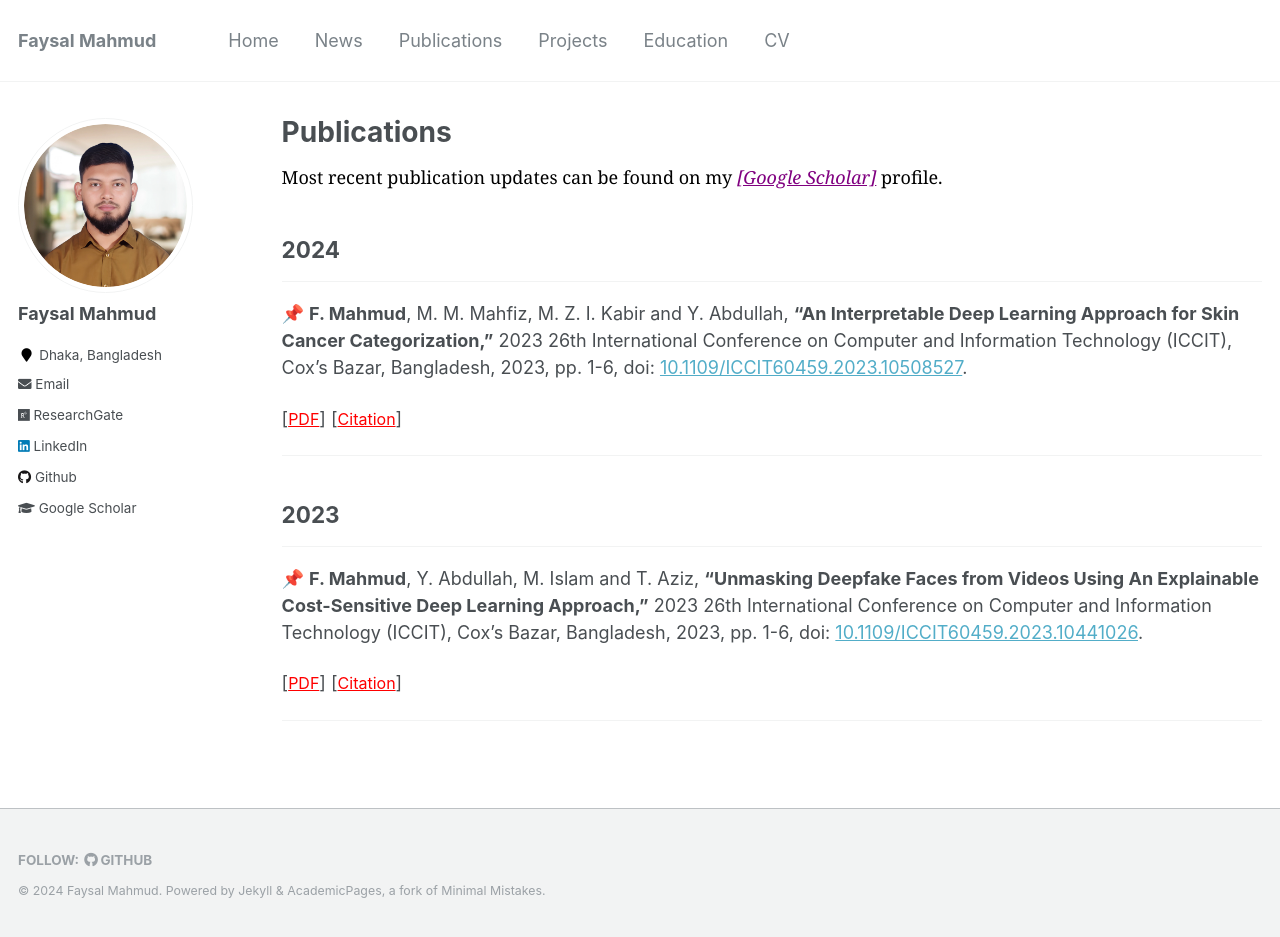
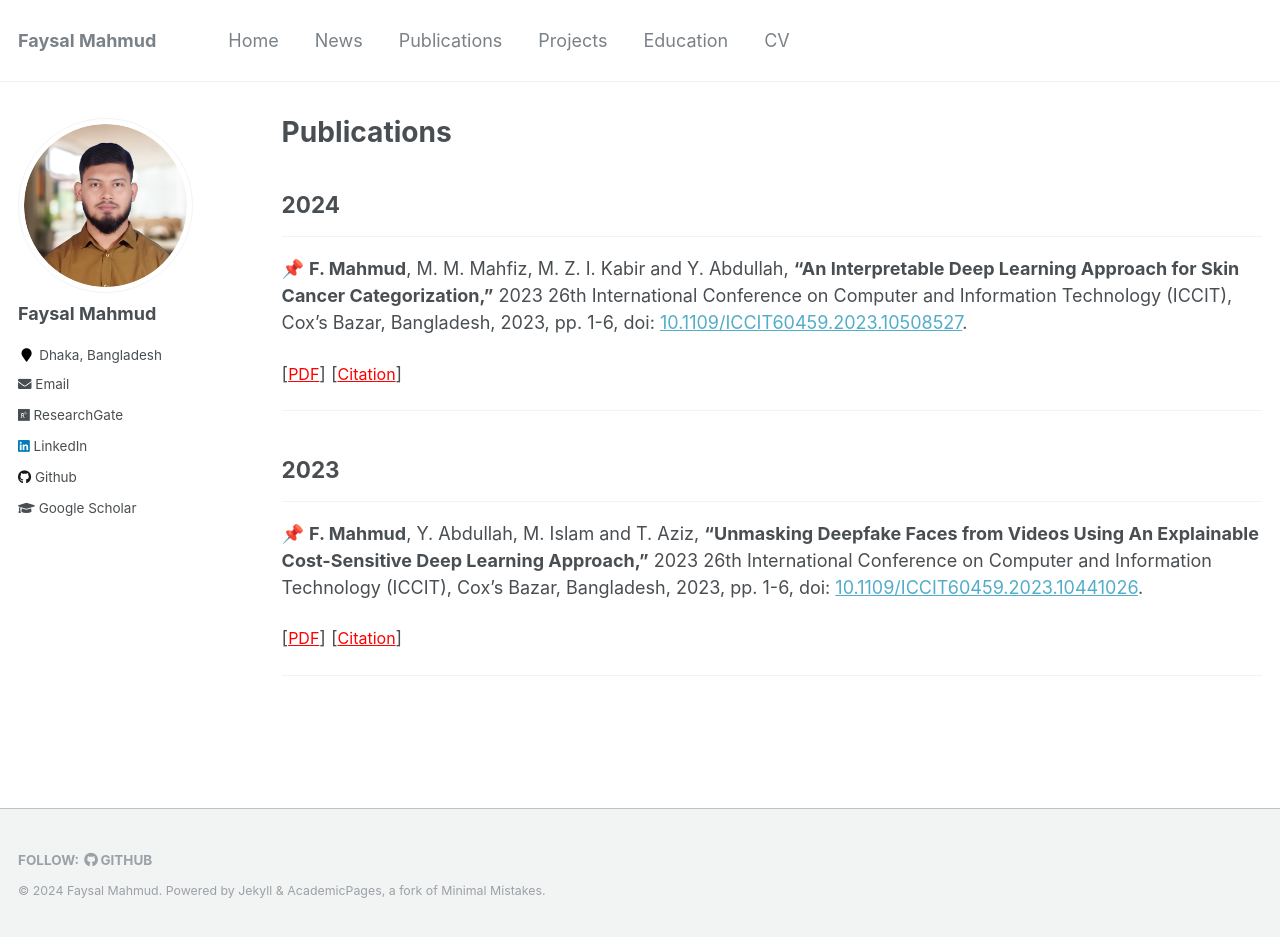
Before and after one commit to Faysal-MD/Faysal-MD.github.io, a Jekyll site: the page built from _pages/publications.md, in a window 1280 px wide and 937 px high. Built offline with Jekyll 4.4.1, drawn with Linux system fonts in a browser that asks for light colours.

Commit message:
Information updated

```diff
--- a/_pages/publications.md
+++ b/_pages/publications.md
@@ -4,8 +4,6 @@ title: "Publications"
 permalink: /publications/
 author_profile: true
 ---
-
-<span style="color:black; font-family:Georgia;">Most recent publication updates can be found on my <a style ="color:#800080;" href="https://scholar.google.com/citations?user=XMEn-M4AAAAJ&hl=en"><em>[Google Scholar]</em></a> profile.</span><br>
 
 ## 2024
 
```
